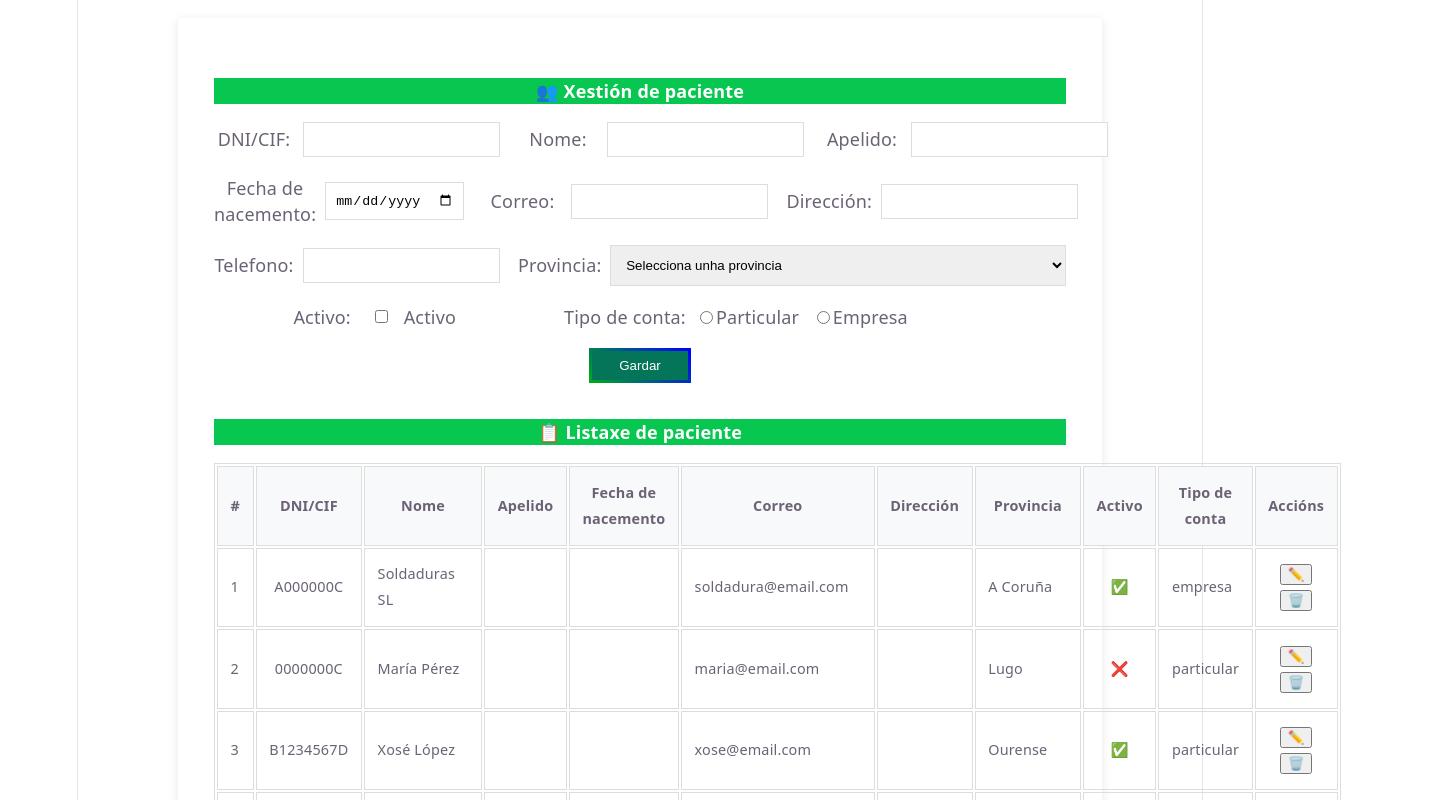
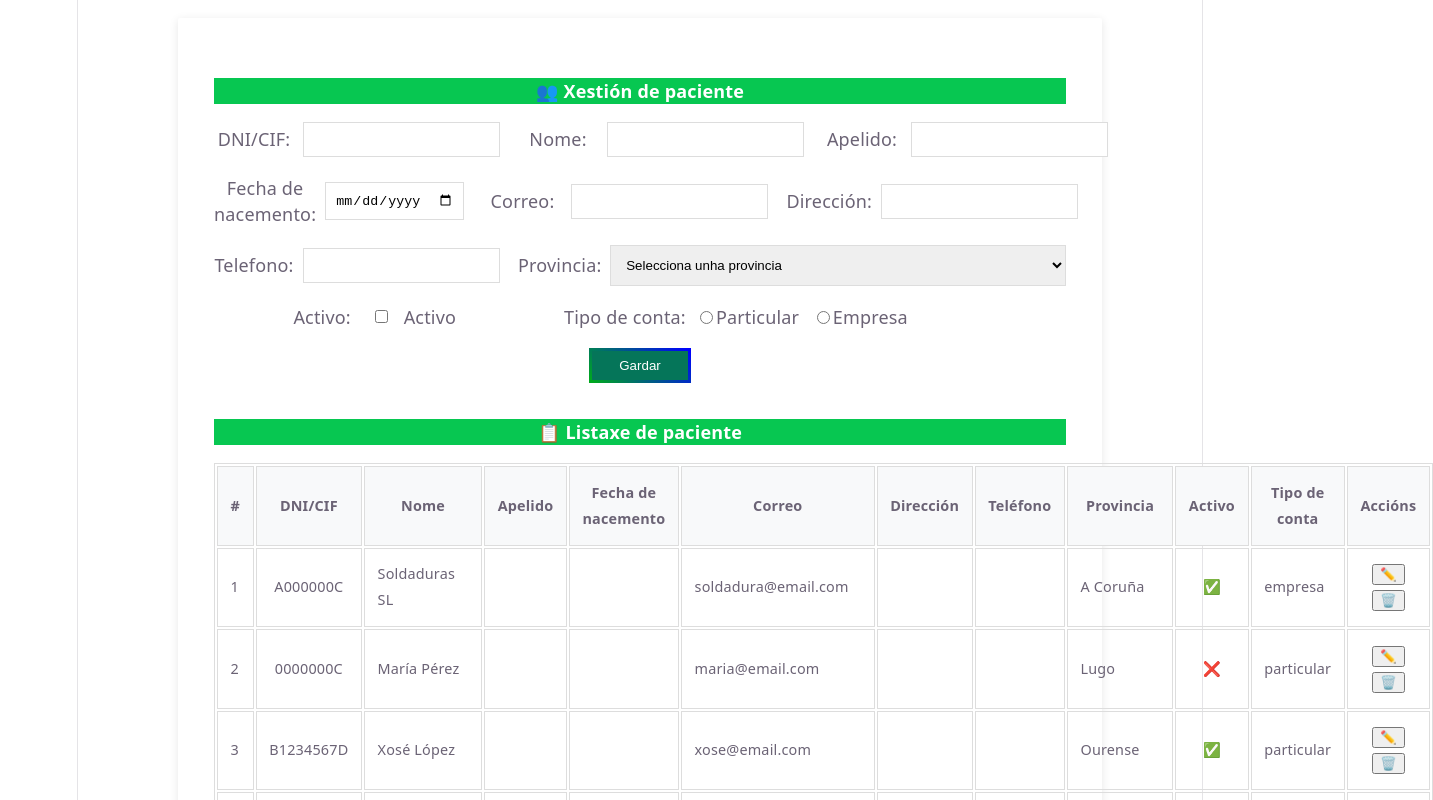
Before and after one commit to h0rge/lagoalvarez, a Vue app: page / in a window 1280 px wide. Shown: the top 800 px of the page, 1433 px wide, since content can reach past the window. Built offline with nearby package versions, Linux system fonts and the light colour scheme.

Commit message:
Función de validacion de telefono y otros cambios

```diff
--- a/src/components/xestionusuarios.vue
+++ b/src/components/xestionusuarios.vue
@@ -56,6 +56,12 @@
           type="text"
           required />
         </div>
+        <div
+	        v-if="novoPaciente.telefono !== '' && (!validarTelf())"
+	        class="error-message"
+        >
+        <p class="error">O teléfono non é válido</p>
+      </div>
         <div class="campo campo-provincia">
           <label>Provincia:</label>
           <select v-model="novoPaciente.provincia" required>
@@ -107,6 +113,7 @@
           <th>Fecha de nacemento</th>
           <th>Correo</th>
           <th>Dirección</th>
+          <th>Teléfono</th>
           <th>Provincia</th>
           <th>Activo</th>
           <th>Tipo de conta</th>
@@ -122,6 +129,7 @@
           <td>{{ u.fechaNacemento }}</td>
           <td>{{ u.correo }}</td>
           <td>{{ u.direccion }}</td>
+          <td>{{ u.telefono }}</td>
           <td>{{ u.provincia }}</td>
           <td style="text-align: center;">{{ u.activo ? "✅" : "❌" }}</td>
           <td>{{ u.tipoCuenta }}</td>
@@ -148,8 +156,10 @@ const novoPaciente = reactive({
   dni: "",
   nome: "",
   apelido: "",
+  fechaNacimiento: "",
   correo: "",
   direccion: "",
+  telefono:"",
   provincia: "",
   activo: false,
   tipoCuenta: ""
@@ -178,9 +188,11 @@ onMounted(() => {       //sempre se cargan estos paciente de exemplo ao iniciar
 function gardarPaciente() {
   if (!validarDni() || !validarDni2()) {
     return;
+  } else if (!validarTelf()) {
+    return;
   }
   paciente.value.push({ ...novoPaciente })  //engade o novo paciente á lista (copia do obxecto)
-  Object.assign(novoPaciente, { dni: "", nome: "", correo: "", provincia: "", activo: false, tipoCuenta: "" }) //reinicia o formulario
+  Object.assign(novoPaciente, { dni: "", nome: "", correo: "", provincia: "", activo: false, tipoCuenta: "", telefono: "", fechaNacimiento: "" }) //reinicia o formulario
 }
 
 function eliminarPaciente(index) {
@@ -216,6 +228,7 @@ function corrixirNome() {
     .join(' ');
   }
 }
+
 function corrixirApelido() {
   if (novoPaciente.apelido.length > 0) {
     novoPaciente.apelido = novoPaciente.apelido
@@ -224,7 +237,13 @@ function corrixirApelido() {
     .map(word => word.charAt(0).toUpperCase() + word.slice(1).toLowerCase())
     .join(' ');
   }
+}
 
+function validarTelf() {
+  const telfRegex = /^[6|7]\d{8}$/;
+  if (novoPaciente.telefono != "") {
+	  return telfRegex.test(novoPaciente.telefono.trim());
+  }
 }
 
 </script>
```
